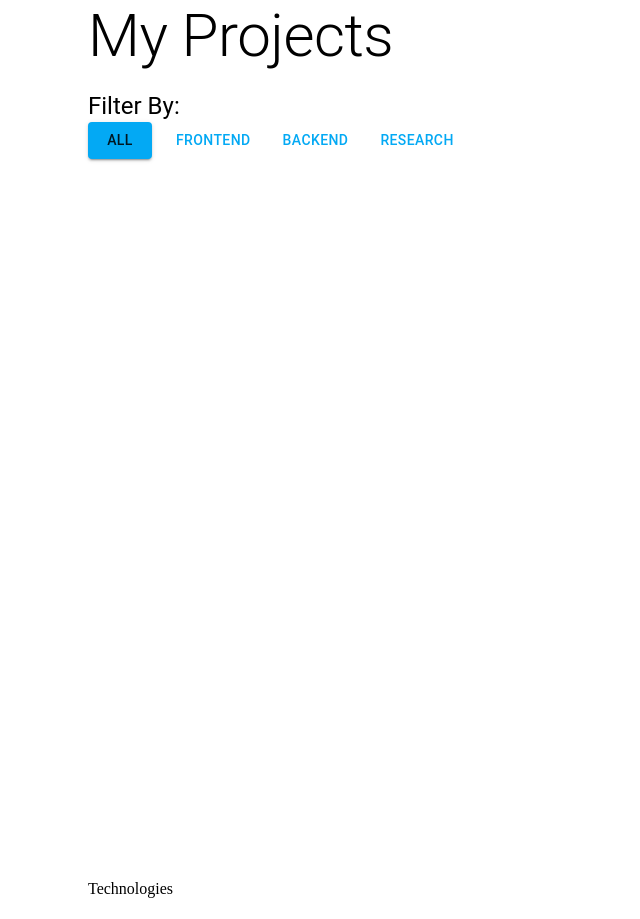
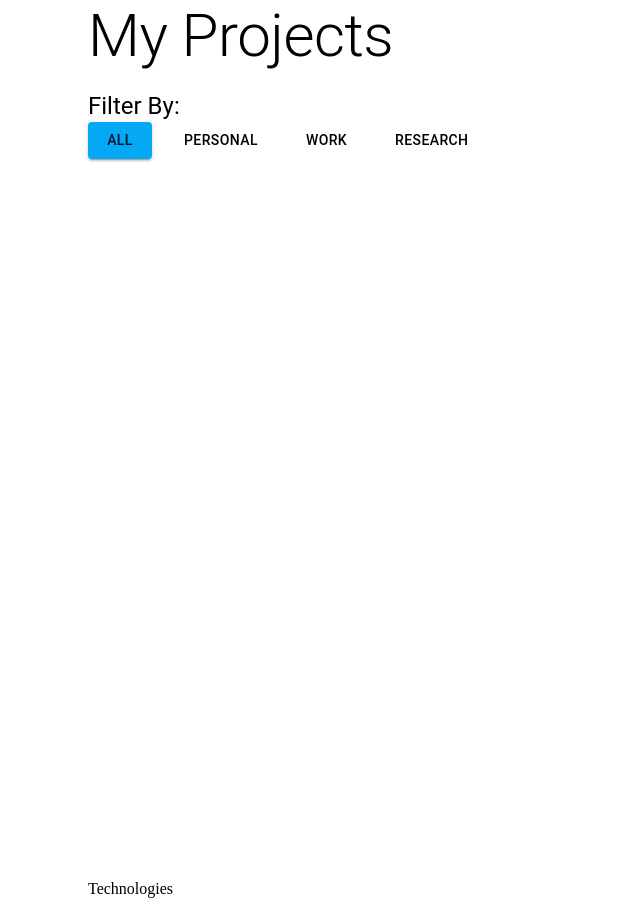
Before and after one commit to couvq/Portfolio-Site-V.2, a React (Create React App) app in the folder portfolio-site-v2/: page / in a window 1280 px wide. Shown: the part 2040-2959 px from the top of the page, without its empty margins (0-640 px from the left). Built offline with nearby package versions, Linux system fonts and the light colour scheme.

Commit message:
variant now changes for active buttons, text white comes next

```diff
--- a/portfolio-site-v2/src/components/Projects/Projects.js
+++ b/portfolio-site-v2/src/components/Projects/Projects.js
@@ -1,30 +1,61 @@
+import { Button, Stack, Typography } from "@mui/material";
+import React from "react";
 
-import { Button, Stack, Typography } from '@mui/material';
-import React from 'react';
+import { useState } from "react";
 
 const Projects = () => {
+  const [active, setActive] = useState("All"); // either 'All', 'Personal', 'Work', or 'Research'
 
   return (
-    <div id="Projects"
+    <div
+      id="Projects"
       style={{
-      padding: '2.5rem 5rem',
-      width: '100vw',
-      height: '100vh',
-      marginTop: '5rem'
+        padding: "2.5rem 5rem",
+        width: "100vw",
+        height: "100vh",
+        marginTop: "5rem",
       }}
     >
       <Typography variant="h2">My Projects</Typography>
       <br />
-    <Typography variant='h5'>Filter By: </Typography>
+      <Typography variant="h5">Filter By: </Typography>
       <Stack direction="row" spacing={2}>
-      <Button variant="contained">All</Button>
-      <Button>Frontend</Button>
-      <Button>Backend</Button>
-      <Button>Research</Button>
+        <Button
+          variant={active === "All" ? "contained" : ""}
+          onClick={() => {
+            setActive("All");
+          }}
+        >
+          All
+        </Button>
+        <Button
+          variant={active === "Personal" ? "contained" : ""}
+          onClick={() => {
+            setActive("Personal");
+          }}
+        >
+          Personal
+        </Button>
+        <Button
+          variant={active === "Work" ? "contained" : ""}
+          onClick={() => {
+            setActive("Work");
+          }}
+        >
+          Work
+        </Button>
+        <Button
+          variant={active === "Research" ? "contained" : ""}
+          onClick={() => {
+            setActive("Research");
+          }}
+        >
+          Research
+        </Button>
       </Stack>
       {/* TODO: This is where our project cards will be rendered*/}
     </div>
   );
-}
+};
 
 export default Projects;
```
Lines whose indentation alone changed are shown as unchanged.
